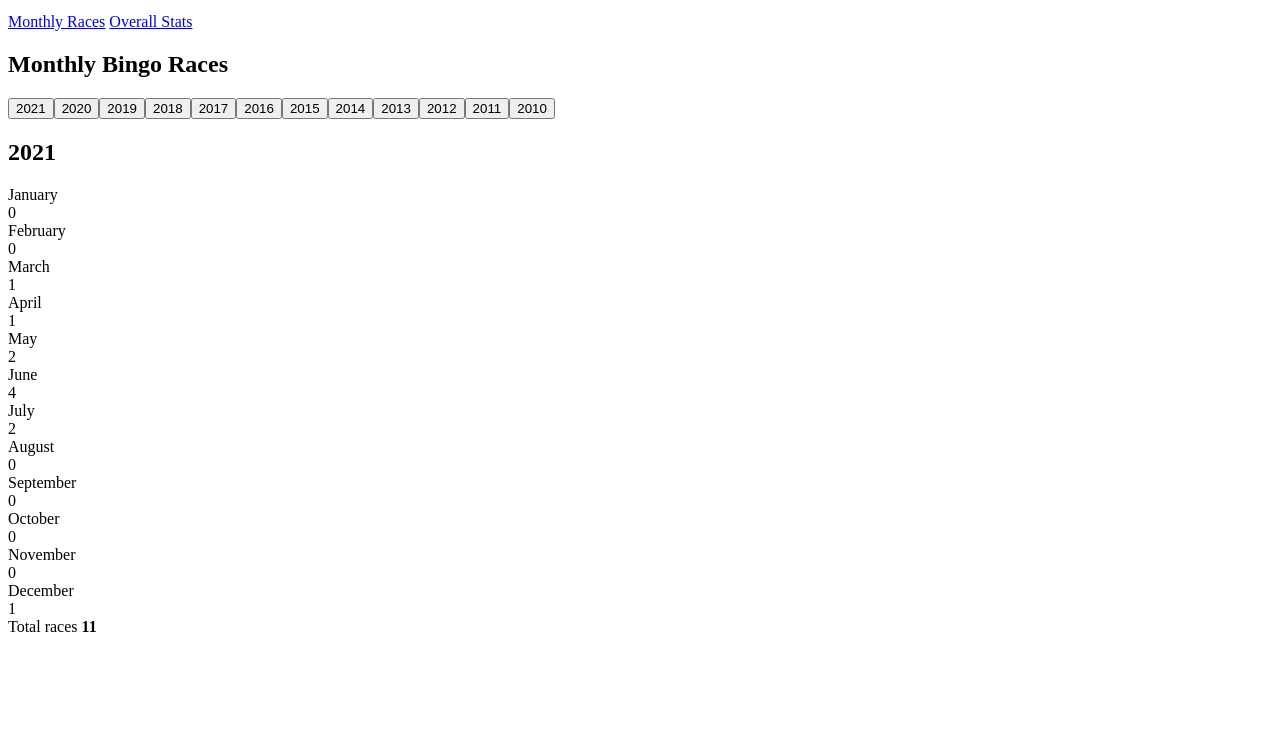
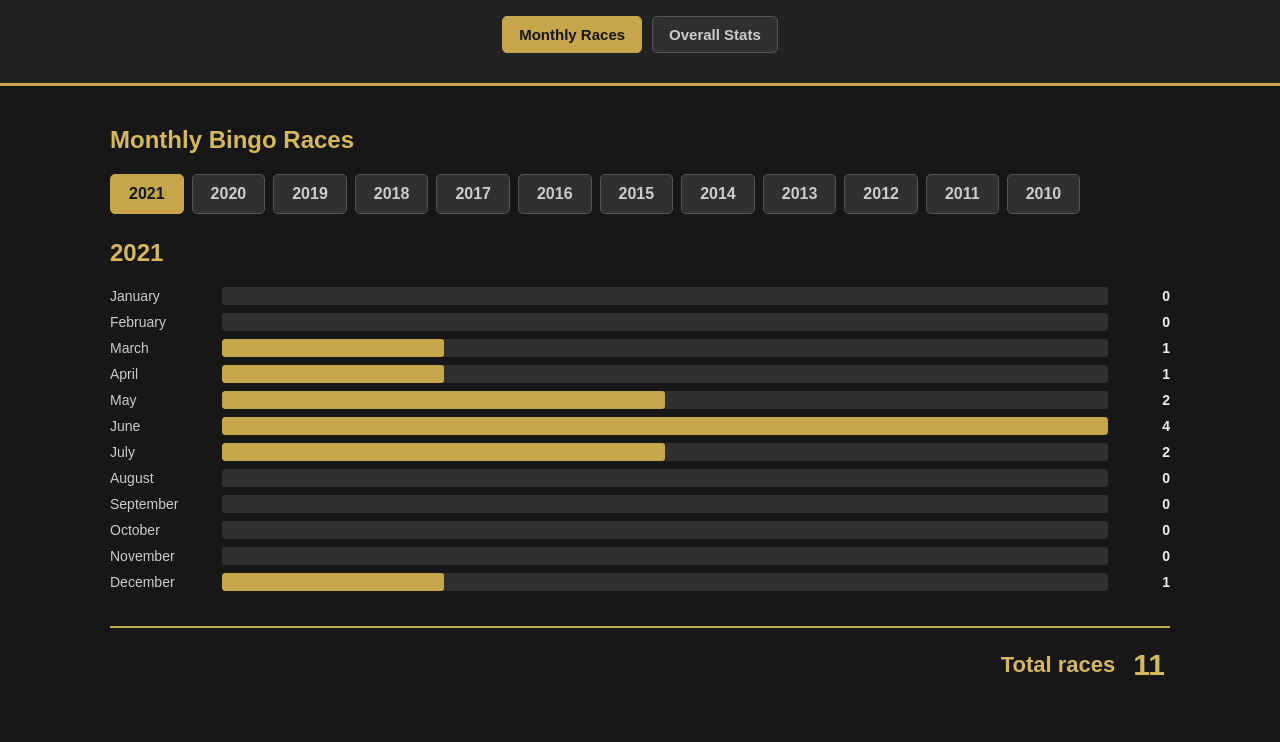
Before and after one commit to runnerguy2489/bingo-test, a plain HTML site: page index.html in a window 1280 px wide. Shown: the part 101-843 px from the top of the page. Before the commit the page ends 800 px from the top, so only its background shows below. Drawn offline with Linux system fonts and the light colour scheme.

Commit message:
Restore shared site styling

```diff
--- a/styles.css
+++ b/styles.css
@@ -1,3 +1,286 @@
+
+/* General page styling */
+* {
+    box-sizing: border-box;
+}
+
+body {
+    margin: 0;
+    font-family: Arial, sans-serif;
+    background-color: #171717;
+    color: #eeeeee;
+}
+
+/* Header */
+header {
+    background-color: #222222;
+    border-bottom: 3px solid #c5a64b;
+    padding: 30px 20px;
+    text-align: center;
+}
+
+header h1 {
+    color: #d6b85c;
+    margin: 0 0 10px;
+    font-size: 32px;
+}
+
+header p {
+    color: #bbbbbb;
+    margin: 0;
+}
+
+/* Main content */
+main {
+    max-width: 1100px;
+    margin: 40px auto;
+    padding: 0 20px;
+}
+
+h2 {
+    color: #d6b85c;
+}
+
+
+/* Monthly race statistics */
+
+.year-section {
+    margin-bottom: 45px;
+}
+
+.year-section h2 {
+    font-size: 24px;
+    margin-bottom: 18px;
+    border-bottom: 1px solid #444444;
+    padding-bottom: 8px;
+}
+
+.monthly-chart {
+    display: flex;
+    flex-direction: column;
+    gap: 10px;
+}
+
+.month-row {
+    display: grid;
+    grid-template-columns: 110px 1fr 45px;
+    align-items: center;
+    gap: 12px;
+}
+
+.month-name {
+    color: #cccccc;
+    font-size: 14px;
+}
+
+.bar-container {
+    background-color: #303030;
+    height: 22px;
+    border-radius: 4px;
+    overflow: hidden;
+}
+
+.bar {
+    height: 100%;
+    background-color: #c5a64b;
+    border-radius: 4px;
+    transition: width 0.5s ease;
+}
+
+.race-count {
+    text-align: right;
+    font-size: 14px;
+    color: #eeeeee;
+    font-weight: bold;
+}
+
+/* Smaller screens */
+@media (max-width: 600px) {
+    .month-row {
+        grid-template-columns: 85px 1fr 35px;
+        gap: 8px;
+    }
+}
+
+
+
+/* Fix monthly chart layout */
+
+.monthly-chart {
+    display: flex;
+    flex-direction: column;
+    gap: 8px;
+    width: 100%;
+}
+
+.month-row {
+    display: grid !important;
+    grid-template-columns: 100px minmax(0, 1fr) 50px;
+    align-items: center;
+    gap: 12px;
+    width: 100%;
+}
+
+.month-name {
+    display: block;
+    color: #cccccc;
+    font-size: 14px;
+}
+
+.bar-container {
+    display: block;
+    width: 100%;
+    height: 18px;
+    background-color: #303030;
+    border-radius: 3px;
+    overflow: hidden;
+}
+
+.bar {
+    display: block;
+    height: 100%;
+    background-color: #c5a64b;
+    border-radius: 3px;
+}
+
+.race-count {
+    display: block;
+    text-align: right;
+    color: #eeeeee;
+    font-size: 14px;
+    font-weight: bold;
+}
+
+
+/* Year selection buttons */
+
+.year-buttons {
+    display: flex;
+    flex-wrap: wrap;
+    gap: 8px;
+    margin-bottom: 25px;
+}
+
+.year-buttons button {
+    background-color: #303030;
+    color: #cccccc;
+    border: 1px solid #444444;
+    border-radius: 5px;
+    padding: 9px 16px;
+    font-size: 15px;
+    font-weight: bold;
+    cursor: pointer;
+    transition: background-color 0.2s, color 0.2s;
+}
+
+.year-buttons button:hover {
+    background-color: #484848;
+    color: #ffffff;
+}
+
+.year-buttons button.active {
+    background-color: #c5a64b;
+    color: #171717;
+    border-color: #c5a64b;
+}
+
+/* Selected year heading */
+
+#year-chart h2 {
+    margin-bottom: 20px;
+    font-size: 24px;
+}
+
+/* Annual total */
+
+.year-total {
+    display: flex;
+    justify-content: space-between;
+    align-items: center;
+    margin-top: 25px;
+    padding: 15px 5px;
+    border-top: 2px solid #c5a64b;
+    font-size: 17px;
+    color: #eeeeee;
+}
+
+.year-total strong {
+    color: #d6b85c;
+    font-size: 24px;
+}
+
+
+/* Year selection buttons */
+.year-buttons button {
+    appearance: none;
+    -webkit-appearance: none;
+    background: #303030 !important;
+    color: #cccccc !important;
+    border: 1px solid #555555 !important;
+    border-radius: 5px;
+    padding: 10px 18px;
+    font-size: 16px;
+    font-weight: bold;
+    cursor: pointer;
+}
+
+.year-buttons button:hover {
+    background: #484848 !important;
+    color: #ffffff !important;
+}
+
+.year-buttons button.active {
+    background: #c5a64b !important;
+    color: #171717 !important;
+    border-color: #c5a64b !important;
+}
+
+/* Annual total */
+.year-total {
+    display: flex;
+    justify-content: flex-end;
+    align-items: center;
+    gap: 18px;
+    width: 100%;
+    margin-top: 35px;
+    padding: 20px 5px;
+    border-top: 2px solid #c5a64b;
+    color: #d6b85c;
+    font-size: 22px;
+    font-weight: bold;
+    text-align: right;
+}
+
+.year-total strong {
+    color: #d6b85c;
+    font-size: 30px;
+    font-weight: bold;
+}
+
+
+
+/* Main site navigation */
+.site-nav {
+    display: flex;
+    justify-content: center;
+    flex-wrap: wrap;
+    gap: 10px;
+    margin-top: 22px;
+}
+.site-nav a {
+    color: #cccccc;
+    background: #303030;
+    border: 1px solid #555555;
+    border-radius: 5px;
+    padding: 9px 16px;
+    font-size: 15px;
+    font-weight: bold;
+    text-decoration: none;
+    transition: background-color 0.2s, color 0.2s;
+}
+.site-nav a:hover { background: #484848; color: #ffffff; }
+.site-nav a.active { background: #c5a64b; color: #171717; border-color: #c5a64b; }
+
 /* Overall statistics page */
 .stats-grid {
     display: grid;
@@ -39,14 +322,22 @@
     column-gap: 24px;
 }
 .race-type-name { color: #cccccc; font-size: 14px; }
+.race-type-bar-container {
+    height: 18px;
+    background: #303030;
+    border-radius: 3px;
+    overflow: hidden;
+}
+.race-type-bar { height: 100%; background: #c5a64b; border-radius: 3px; }
 .race-type-count {
     color: #eeeeee;
     font-size: 14px;
     font-weight: bold;
-    text-align: left;
+    text-align: right;
     font-variant-numeric: tabular-nums;
 }
 .stats-message { color: #bbbbbb; }
 @media (max-width: 600px) {
+    .race-type-row { grid-template-columns: 85px minmax(0, 1fr) 50px; gap: 8px; }
     .stat-value { font-size: 24px; }
 }
```
